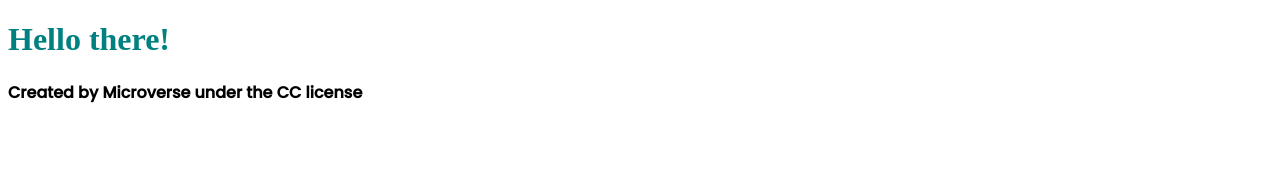
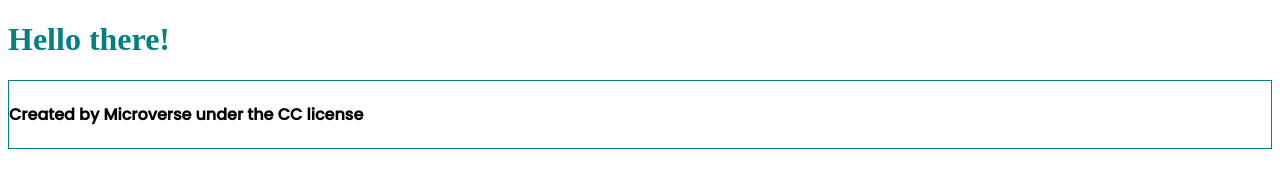
Before and after one commit to GedeonTS/Movie-website, a website built with webpack: page src/index.html in a window 1280 px wide. Built offline with nearby package versions, Linux system fonts and the light colour scheme.

Commit message:
add border to the footer element

```diff
--- a/src/modules/footer.css
+++ b/src/modules/footer.css
@@ -1,4 +1,8 @@
 @import url('https://fonts.googleapis.com/css2?family=Poppins:wght@300;400;500&display=swap');
- h4 {
+footer {
+    border:solid 1px teal;
+}
+
+h4 {
     font-family: 'Poppins', sans-serif
  }
```
